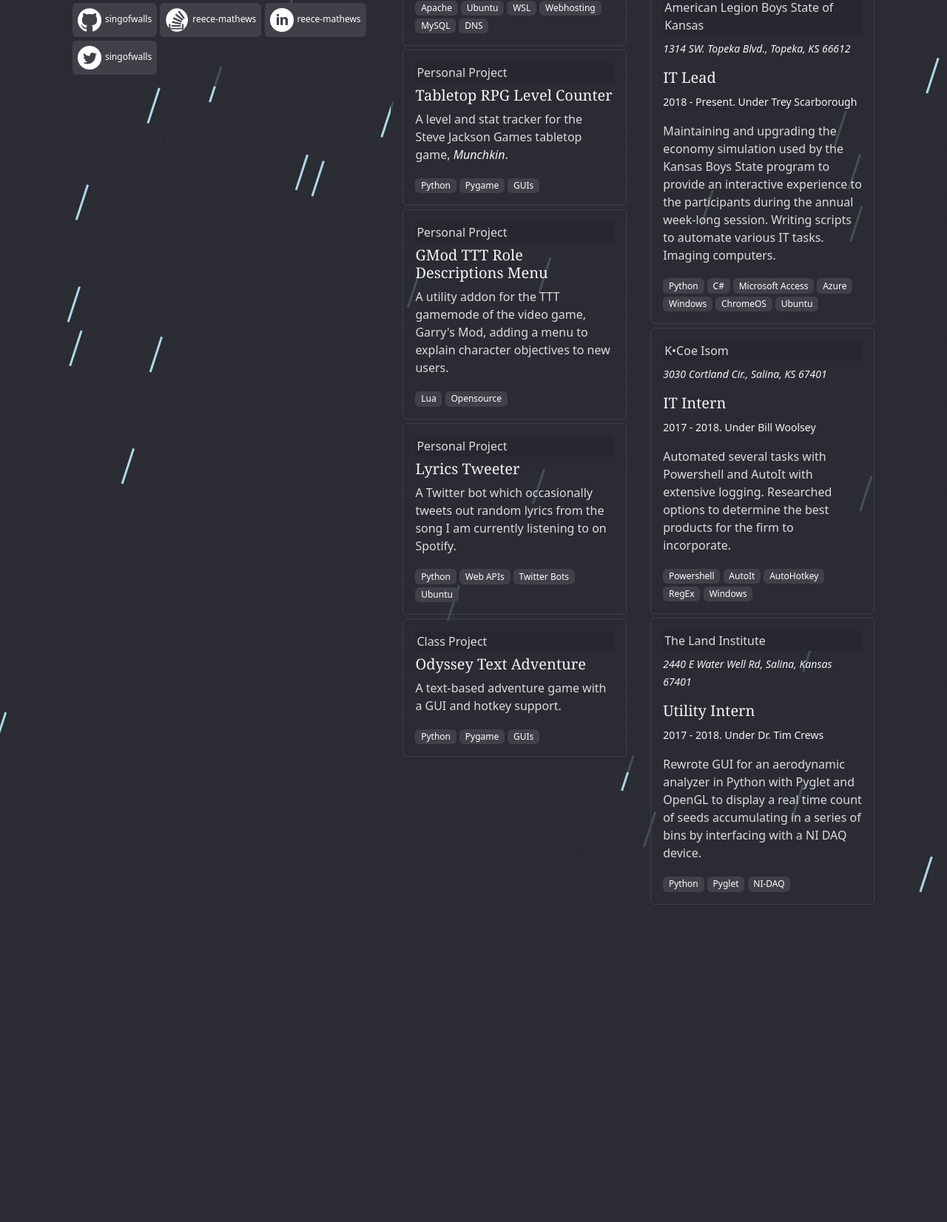
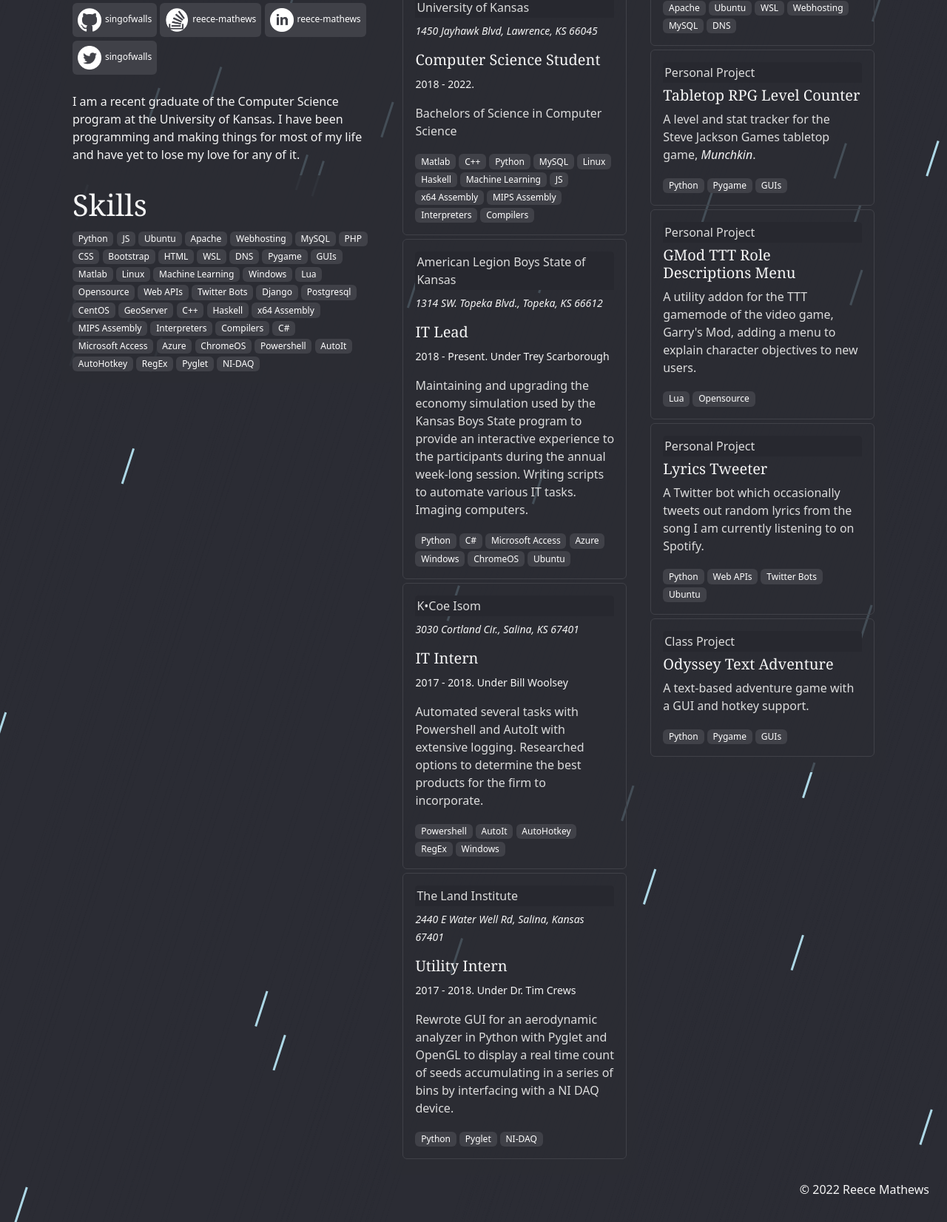
Before and after one commit to singofwalls/reece-resume-website, a Django app: page / in a window 1280 px wide. Shown: the part 624-2276 px from the top of the page at 74% size. Before the commit the page ends 1847 px from the top, so only its background shows below. Run offline with Django 4.2, Linux system fonts and the light colour scheme.

Commit message:
Separate components of home page and add skills section

```diff
--- /dev/null
+++ b/resume/templates/resume/experiences.html
@@ -0,0 +1,21 @@
+<div class="card responsive" style="width: 30%">
+    <div class="card-body">
+        <h5 class="card-title display-6" style="margin-bottom: 30px; padding-left: 15px;">Experience</h5>
+        {% for experience in experiences %}
+        <div class="card inner-card" style="margin-bottom: 5px;">
+            <div class="card-body">
+                <div class="card-header" style="border: 0px; margin-bottom: 5px;">{{experience.location|safe}}</div>
+                <p><i><small>{{experience.address}}</small></i></p>
+                <h5 class="card-title">{{experience.title}}</h5>
+                <p><small>{{experience.period}}. {% if experience.supervisor %} Under {{experience.supervisor}} {% endif %}</small></p>
+                <p class="card-text">
+                    {{experience.desc}}
+                </p>
+                {% for component in experience.components %}
+                    <span class="badge badge-light component">{{component}}</span>
+                {% endfor %}
+            </div>
+        </div>
+        {% endfor %}
+    </div>
+</div>
--- /dev/null
+++ b/resume/templates/resume/footer.html
@@ -0,0 +1,4 @@
+<div class="d-flex justify-content-end">
+    <div class="p-2">© 2022 Reece Mathews</div><div class="p-2"></div>
+</div>
+<br>
--- a/resume/templates/resume/index.html
+++ b/resume/templates/resume/index.html
@@ -2,64 +2,23 @@
 {% include "header.html" %}
 {% load static %}
 
+
+<script>
+    // Set up onload to allow arbitrary number of functions
+    window.onload = function() {
+        for (let func of window.onload.functions) {
+            func();
+        }
+    }
+    window.onload.functions = [];
+</script>
+
 {% include "rain.html" %}
 
+<div class="container" style="flex-flow: row wrap; margin-top: 20px">
+    {% include "overview.html" %}
+    {% include "experiences.html" %}
+    {% include "projects.html" %}
+</div>
 
-<div class="container" style="flex-flow: row wrap; margin-top: 20px">
-    <!-- Left column, me -->
-    <div class="card responsive"  style="width: 40%">
-        <div class="card-body">
-            <h5 class="card-title display-1">Reece Mathews</h5>
-            <p class="card-text lead">
-                B.S. in Computer Science, University of Kansas, May 2022
-            </p>
-            <img src="{% static 'me rivendell.png' %}" class="img-fluid" style="width: 100%;" alt="...">
-            {% for social in socials %}
-                <a href="{{social.url}}" class="badge social-badge" style="margin-top: 5px;"><img src="{% static social.icon %}" class="img-fluid" alt="{{social.name}}" style="margin-right: 5px; width: 32px;">{{social.user}}</a>
-            {% endfor %}
-        </div>
-    </div>
-    <!-- Middle column, projects -->
-    <div class="card responsive" style="width: 30%">
-        <div class="card-body">
-            <h5 class="card-title display-6" style="margin-bottom: 30px; padding-left: 15px;">Projects</h5>
-            {% for project in projects %}
-            <div class="card inner-card" style="margin-bottom: 5px;">
-                <div class="card-body">
-                    <div class="card-header" style="border: 0px; margin-bottom: 5px;">{{project.type}}</div>
-                    <h5 class="card-title">{{project.title}}</h5>
-                    {% comment %} <img src="{{project.img}}" class="img-fluid" style='margin-bottom: 10px' alt="{{project.title}}"> {% endcomment %}
-                    <p class="card-text">
-                        {{project.desc|safe}}
-                    </p>
-                    {% for component in project.components %}
-                        <span class="badge badge-light">{{component}}</span>
-                    {% endfor %}
-                    <a href="{{project.url}}" class="stretched-link"></a>
-                </div>
-            </div>
-            {% endfor %}
-        </div>
-    </div>
-    <div class="card responsive" style="width: 30%">
-        <div class="card-body">
-            <h5 class="card-title display-6" style="margin-bottom: 30px; padding-left: 15px;">Experience</h5>
-            {% for experience in experiences %}
-            <div class="card inner-card" style="margin-bottom: 5px;">
-                <div class="card-body">
-                    <div class="card-header" style="border: 0px; margin-bottom: 5px;">{{experience.location|safe}}</div>
-                    <p><i><small>{{experience.address}}</small></i></p>
-                    <h5 class="card-title">{{experience.title}}</h5>
-                    <p><small>{{experience.period}}. Under {{experience.supervisor}}</small></p>
-                    <p class="card-text">
-                        {{experience.desc}}
-                    </p>
-                    {% for component in experience.components %}
-                        <span class="badge badge-light">{{component}}</span>
-                    {% endfor %}
-                </div>
-            </div>
-            {% endfor %}
-        </div>
-    </div>
-</div>
+{% include "footer.html" %}
--- /dev/null
+++ b/resume/templates/resume/overview.html
@@ -0,0 +1,20 @@
+{% load static %}
+
+<div class="card responsive"  style="width: 40%">
+    <div class="card-body">
+        <h5 class="card-title display-1">Reece Mathews</h5>
+        <p class="card-text lead">
+            B.S. in Computer Science, University of Kansas, May 2022
+        </p>
+        <img src="{% static 'me rivendell.png' %}" class="img-fluid" style="width: 100%;" alt="...">
+        {% for social in socials %}
+            <a href="{{social.url}}" class="badge social-badge" style="margin-top: 5px;"><img src="{% static social.icon %}" class="img-fluid" alt="{{social.name}}" style="margin-right: 5px; width: 32px;">{{social.user}}</a>
+        {% endfor %}
+
+        <br>
+        <br>
+
+        I am a recent graduate of the Computer Science program at the University of Kansas. I have been programming and making things for most of my life and have yet to lose my love for any of it.
+    </div>
+    {% include "skills.html" %}
+</div>
--- /dev/null
+++ b/resume/templates/resume/projects.html
@@ -0,0 +1,20 @@
+<div class="card responsive" style="width: 30%">
+    <div class="card-body">
+        <h5 class="card-title display-6" style="margin-bottom: 30px; padding-left: 15px;">Projects</h5>
+        {% for project in projects %}
+        <div class="card inner-card" style="margin-bottom: 5px;">
+            <div class="card-body">
+                <div class="card-header" style="border: 0px; margin-bottom: 5px;">{{project.type}}</div>
+                <h5 class="card-title"><a href="{{project.url}}">{{project.title}}</a></h5>
+                {% comment %} <img src="{{project.img}}" class="img-fluid" style='margin-bottom: 10px' alt="{{project.title}}"> {% endcomment %}
+                <p class="card-text">
+                    {{project.desc|safe}}
+                </p>
+                {% for component in project.components %}
+                    <span class="badge badge-light component">{{component}}</span>
+                {% endfor %}
+            </div>
+        </div>
+        {% endfor %}
+    </div>
+</div>
--- a/resume/templates/resume/rain.html
+++ b/resume/templates/resume/rain.html
@@ -158,7 +158,7 @@
     }
 
     toggleRain(true);
-    window.onload = init;
+    window.onload.functions.push(init);
     window.addEventListener('resize', function(event) {
         init();
     }, true);
--- /dev/null
+++ b/resume/templates/resume/skills.html
@@ -0,0 +1,50 @@
+{% load static %}
+
+<script>
+    let components = {};
+
+    function highlight(component_name) {
+        for (let component of components[component_name]) {
+            component.style["background-color"] = "whitesmoke";
+            component.style["color"] = "slategray";
+            component.style["text-shadow"] = "0px 0px 1px slategray";
+        }
+    }
+    function unhighlight(component_name) {
+        for (let component of components[component_name]) {
+            component.style["background-color"] = "";
+            component.style["color"] = "";
+            component.style["text-shadow"] = "";
+        }
+    }
+
+    function init() {
+        let all_components = document.getElementsByClassName("component");
+        for (let component of all_components) {
+            component.addEventListener("mouseover", function () {
+                highlight(component.innerText);
+            });
+            component.addEventListener("mouseout", function () {
+                unhighlight(component.innerText);
+            });
+
+            // Add to components mapping
+            let name = component.innerText;
+            if (!(name in components)) {
+                components[name] = [];
+            }
+            components[name].push(component);
+        }
+    }
+
+    window.onload.functions.push(init);
+
+</script>
+<div class="card">
+    <div class="card-body">
+        <h5 class="card-title display-6">Skills</h5>
+        {% for skill in skills %}
+            <span class="badge badge-light component">{{skill}}</span>
+        {% endfor %}
+    </div>
+</div>
--- a/resume/views.py
+++ b/resume/views.py
@@ -1,4 +1,5 @@
-from collections import namedtuple
+from collections import Counter, namedtuple
+from itertools import chain
 from django.http import HttpResponse
 from django.views.generic import TemplateView
 
@@ -53,6 +54,13 @@ class index(TemplateView):
             "Upgraded a web-application's entire stack including the server hardware, OS, database, backend code, and frontend code. Adding features to Matlab and Django code bases.",
             ["Matlab", "Django", "Python", "Postgresql", "CentOS", "Linux", "Machine Learning", "JS", "GeoServer", "Webhosting", "Apache"],
             "2019 - Present"),
+        Experience("Computer Science Student",
+            "University of Kansas",
+            "1450 Jayhawk Blvd, Lawrence, KS 66045",
+            "",
+            "Bachelors of Science in Computer Science",
+            ["Matlab", "C++", "Python", "MySQL", "Linux", "Haskell", "Machine Learning", "JS", "x64 Assembly", "MIPS Assembly", "Interpreters", "Compilers"],
+            "2018 - 2022"),
         Experience("IT Lead",
             "American Legion Boys State of Kansas",
             "1314 SW. Topeka Blvd., Topeka, KS 66612",
@@ -101,4 +109,13 @@ class index(TemplateView):
         context['projects'] = self.projects
         context['experiences'] = self.experiences
         context['socials'] = self.socials
+
+        # Consolidate skills
+        skills = list(chain.from_iterable([project.components for project in self.projects]))
+        skills += list(chain.from_iterable([experience.components for experience in self.experiences]))
+        # Sort by frequency
+        skills = Counter(skills)
+        context["skills"] = sorted(skills.keys(), key=lambda skill: skills[skill], reverse=True)
+
+
         return context
--- a/static/resume/css/style.css
+++ b/static/resume/css/style.css
@@ -60,9 +60,14 @@ p {
     padding: 7px;
 }
 
+a {
+    color: whitesmoke;
+    text-decoration: none;
+}
+
 a:hover {
     color: white;
-    font-weight: 600;
+    text-shadow: 0px 0px 1px white;
 }
 
 body {
```
